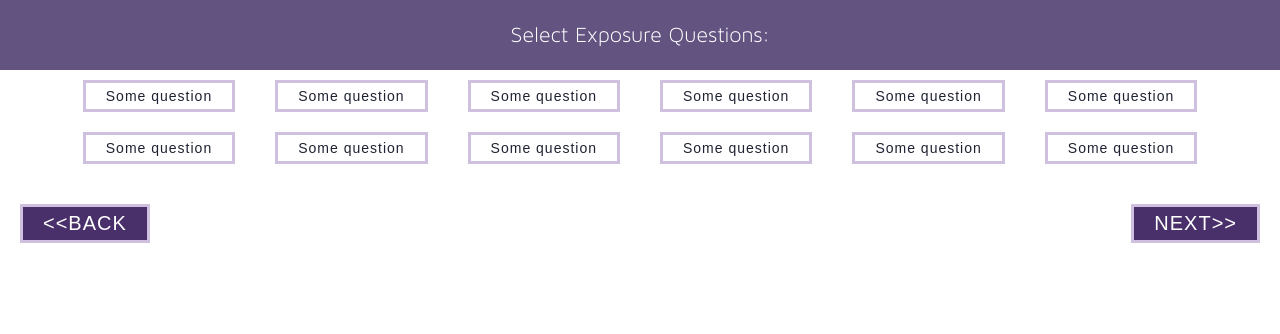
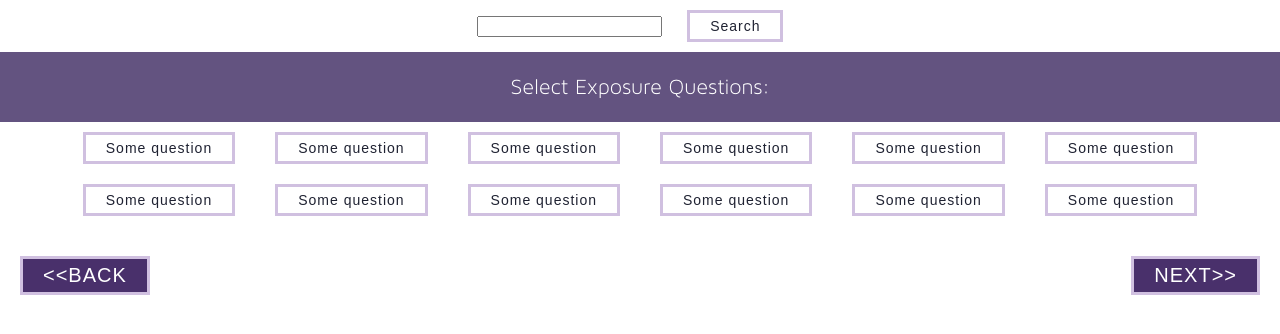
Before and after one commit to corneliusellen/corneliusellen.github.io, a website built with webpack: page exposures.html in a window 1280 px wide. Built offline with nearby package versions, Linux system fonts and the light colour scheme.

Commit message:
Add restaurant buttons.

```diff
--- a/exposures.html
+++ b/exposures.html
@@ -7,10 +7,14 @@
   </head>
   <body>
     <div class="main">
+      <div class="restaurant-search">
+        <input type="text" name="" value="">
+        <button class="restaurant-search-button" type="button" name="button">Search</button>
+      </div>
       <div class="header">
         <p>Select Exposure Questions:</p>
       </div>
-      <div class="options">
+      <div class="exposure options">
           <button type="button" name="button">Some question</button>
           <button type="button" name="button">Some question</button>
           <button type="button" name="button">Some question</button>
```
